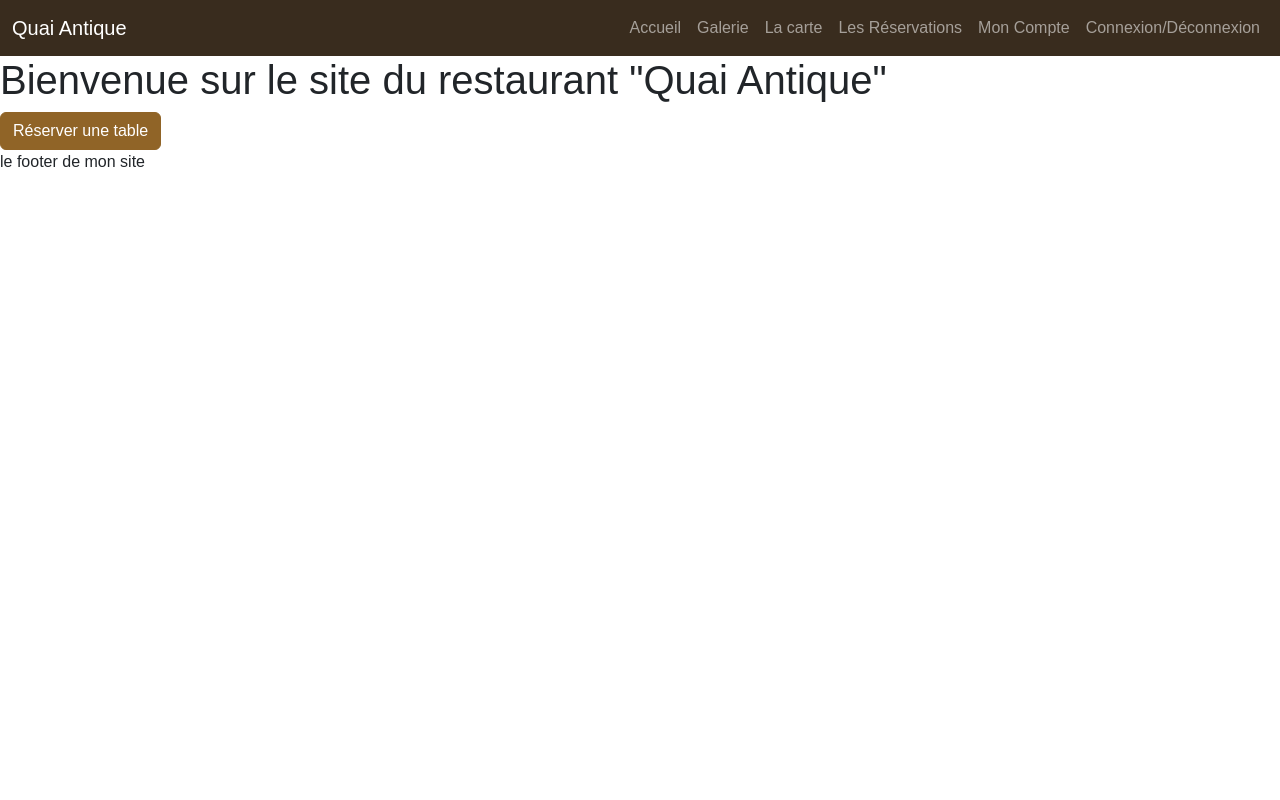
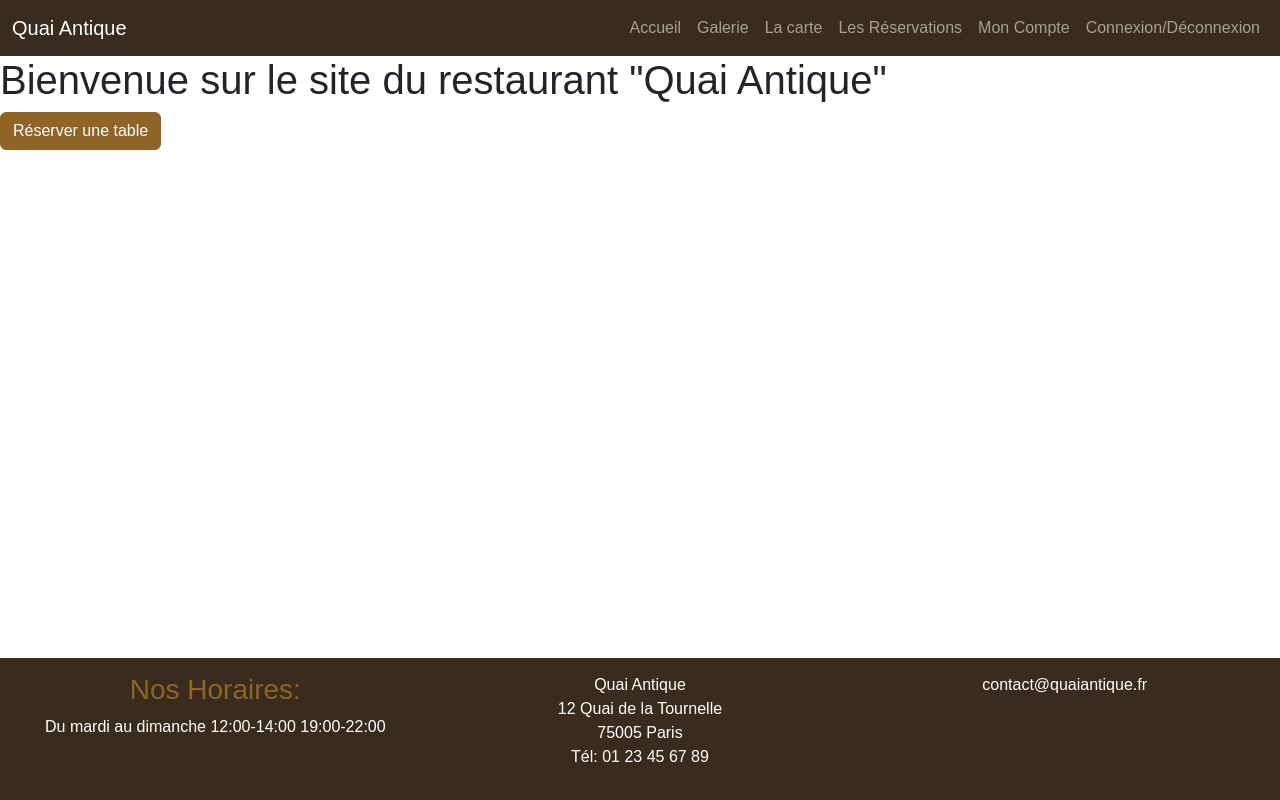
Before and after one commit to MichaelBensaude/Realiser-la-partie-front-Responmsive, a website with bundled scripts: page index.html in a window 1280 px wide. Built offline with nearby package versions, Linux system fonts and the light colour scheme; files whose address does not match are found by name; a web font is replaced by a local one.

Commit message:
Ajout Footer

```diff
--- a/index.html
+++ b/index.html
@@ -50,8 +50,31 @@
     <main id="main-page">
         <!--- le contenu de ma page sera ici-->
     </main>
-    <footer>
-        le footer de mon site
+    <footer class="bg-dark text-white text-center footer ">
+        <div class="row">
+<div class="col-12 col-lg-4">
+        <h3 class="text-primary">
+
+Nos Horaires:
+        </h3>
+        <p> Du mardi au dimanche 12:00-14:00 19:00-22:00</p>
+       </div>
+
+       <div class="col-6 col-lg-4">
+        <p>
+          Quai Antique<br>
+            12 Quai de la Tournelle<br>
+            75005 Paris<br>
+            Tél: 01 23 45 67 89<br>
+        </p>
+       </div>
+       <div class="col-6 col-lg-4">
+        <p>
+            contact@quaiantique.fr
+        </p>
+       </div>
+        </div>
+
     </footer>
     <script type= module src="Router/Router.js"></script>
     <script src="node_modules/bootstrap/dist/js/bootstrap.bundle.min.js"></script>
--- a/scss/main.scss
+++ b/scss/main.scss
@@ -1,2 +1,15 @@
 @import url('/node_modules/bootstrap-icons/font/bootstrap-icons.css');
 @import'custom';
+html {
+ position : relative;
+    min-height: 100%;
+}
+main{
+    margin-bottom: 250px;
+}
+footer.footer {
+ padding: 15px;
+ position: absolute;
+ bottom: 0;
+ width: 100%;
+}
```
Also changed, not shown: pages/home.html (+1 -0 lines), scss/main.css, 1 other file.
